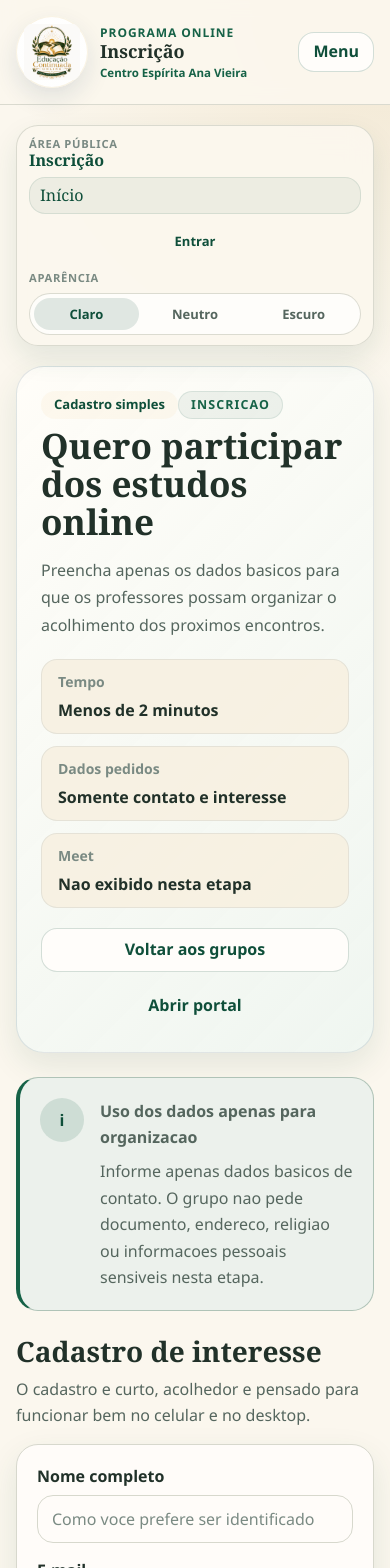
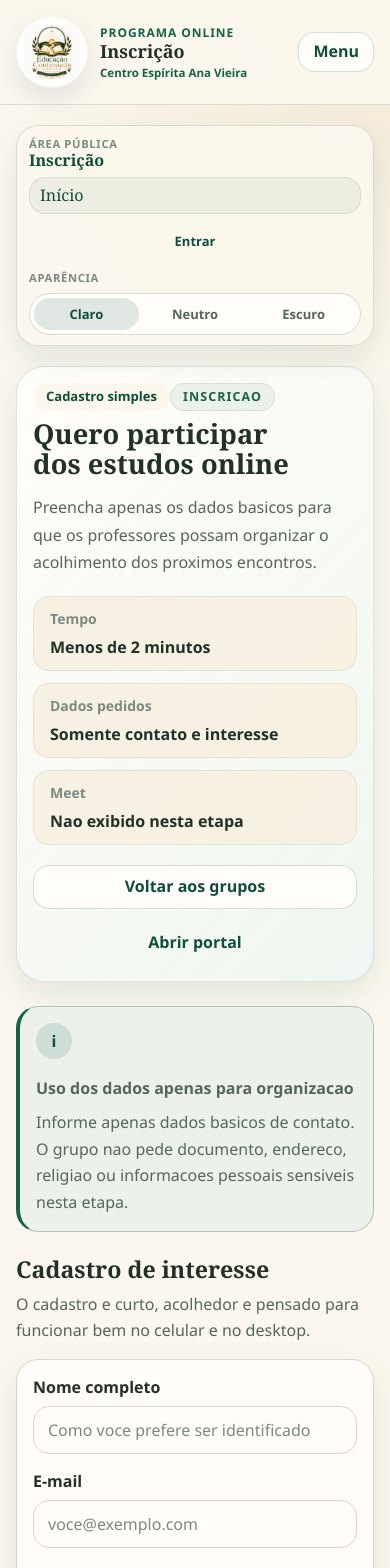
Before and after one commit to brodyandre/portal-estudos-espiritas-ai, a React (Vite) app in the folder apps/web/: page /inscricao in a window 390 px wide. Shown: the top 1568 px of the page. Built offline with nearby package versions, Linux system fonts and the light colour scheme; no server answers.

Commit message:
fix(web): harden responsive layouts across portal

```diff
--- a/apps/web/src/styles/global.css
+++ b/apps/web/src/styles/global.css
@@ -77,6 +77,7 @@ img {
 .app-main__inner {
   display: grid;
   gap: var(--space-5);
+  min-width: 0;
   max-width: var(--layout-max-width);
   margin: 0 auto;
   padding-bottom: calc(var(--space-8) + env(safe-area-inset-bottom, 0px));
@@ -445,6 +446,8 @@ img {
   font-family: var(--font-title);
   font-size: 1.1rem;
   line-height: 1.15;
+  overflow-wrap: anywhere;
+  text-wrap: balance;
 }
 
 .page-context-bar__status {
@@ -529,6 +532,8 @@ img {
   align-items: center;
   flex-wrap: wrap;
   gap: 6px;
+  min-width: 0;
+  max-width: 100%;
   padding: 6px;
   border: 1px solid var(--theme-switch-border);
   border-radius: 999px;
@@ -579,6 +584,8 @@ img {
   align-items: center;
   flex-wrap: wrap;
   gap: 6px;
+  min-width: 0;
+  max-width: 100%;
   padding: 6px;
   border: 1px solid var(--theme-switch-border);
   border-radius: 999px;
@@ -991,12 +998,15 @@ img {
   display: inline-flex;
   align-items: center;
   justify-content: center;
+  max-width: 100%;
   min-height: var(--button-height);
   padding: 0 18px;
   border-radius: var(--radius-md);
   border: 1px solid transparent;
   font-weight: 700;
   line-height: 1.2;
+  text-align: center;
+  white-space: normal;
   cursor: pointer;
   transition: transform 160ms ease, background-color 160ms ease, border-color 160ms ease, color 160ms ease;
 }
@@ -1081,6 +1091,7 @@ img {
   display: inline-flex;
   align-items: center;
   justify-content: center;
+  max-width: 100%;
   min-height: 28px;
   padding: 0 12px;
   border: 1px solid transparent;
@@ -1088,6 +1099,8 @@ img {
   font-size: 0.8125rem;
   font-weight: 700;
   line-height: 1.2;
+  text-align: center;
+  overflow-wrap: anywhere;
 }
 
 .badge--neutral {
@@ -1245,8 +1258,10 @@ img {
 .section-title h2 {
   margin: 0;
   font-family: var(--font-title);
-  font-size: 1.75rem;
+  font-size: clamp(1.45rem, 3vw, 1.75rem);
   line-height: 1.15;
+  overflow-wrap: anywhere;
+  text-wrap: balance;
 }
 
 .section-title p {
@@ -1267,9 +1282,14 @@ img {
   box-shadow: var(--shadow-card);
 }
 
+.profile-header__body {
+  min-width: 0;
+}
+
 .profile-header__side {
   display: grid;
   gap: var(--space-4);
+  min-width: 0;
 }
 
 .profile-header__visual {
@@ -1326,8 +1346,10 @@ img {
 .profile-header h1 {
   margin: var(--space-2) 0 0;
   font-family: var(--font-title);
-  font-size: clamp(2rem, 5vw, 3rem);
+  font-size: clamp(1.85rem, 4vw, 3rem);
   line-height: 1.05;
+  overflow-wrap: anywhere;
+  text-wrap: balance;
 }
 
 .profile-header__description {
@@ -1402,8 +1424,10 @@ img {
 .student-hero h1 {
   margin: 0;
   font-family: var(--font-title);
-  font-size: clamp(2rem, 5vw, 3rem);
+  font-size: clamp(1.85rem, 4vw, 3rem);
   line-height: 1.05;
+  overflow-wrap: anywhere;
+  text-wrap: balance;
 }
 
 .student-hero__subtitle {
@@ -1425,6 +1449,7 @@ img {
 .student-hero__actions {
   display: flex;
   align-items: center;
+  flex-wrap: wrap;
   gap: var(--space-3);
 }
 
@@ -1499,8 +1524,10 @@ img {
 .teacher-hero h1 {
   margin: 0;
   font-family: var(--font-title);
-  font-size: clamp(2rem, 5vw, 3rem);
+  font-size: clamp(1.85rem, 4vw, 3rem);
   line-height: 1.05;
+  overflow-wrap: anywhere;
+  text-wrap: balance;
 }
 
 .teacher-hero__subtitle {
@@ -1522,6 +1549,7 @@ img {
 .teacher-hero__actions {
   display: flex;
   align-items: center;
+  flex-wrap: wrap;
   gap: var(--space-3);
 }
 
@@ -1610,6 +1638,13 @@ img {
   align-items: start;
 }
 
+.group-grid > *,
+.steps-grid > *,
+.three-column-grid > *,
+.two-column-grid > * {
+  min-width: 0;
+}
+
 .student-group-card {
   display: grid;
   gap: var(--space-4);
@@ -2205,6 +2240,8 @@ img {
 
 .field__control {
   width: 100%;
+  max-width: 100%;
+  min-width: 0;
   min-height: var(--input-height);
   padding: 0 14px;
   border: 1px solid var(--border-default);
@@ -2229,6 +2266,13 @@ img {
   min-height: 140px;
   padding: 14px;
   resize: vertical;
+}
+
+.field__control--checkbox {
+  display: inline-flex;
+  align-items: center;
+  gap: var(--space-2);
+  line-height: 1.4;
 }
 
 .field__control--error {
@@ -2537,6 +2581,7 @@ img {
 
 .session-card__header {
   display: flex;
+  flex-wrap: wrap;
   align-items: flex-start;
   justify-content: space-between;
   gap: 1rem;
@@ -2564,6 +2609,7 @@ img {
   font-size: 0.85rem;
   font-weight: 700;
   text-transform: capitalize;
+  white-space: normal;
 }
 
 .session-card__status--active {
@@ -3233,3 +3279,164 @@ img {
     max-width: 100%;
   }
 }
+
+@media (max-width: 767px) {
+  .profile-header,
+  .student-hero,
+  .teacher-hero,
+  .card--padded,
+  .alert-box {
+    padding: var(--space-4);
+  }
+
+  .profile-header h1,
+  .student-hero h1,
+  .teacher-hero h1 {
+    font-size: clamp(1.55rem, 7vw, 2.05rem);
+    line-height: 1.08;
+  }
+
+  .alert-box {
+    grid-template-columns: minmax(0, 1fr);
+  }
+
+  .alert-box__icon {
+    width: 36px;
+    height: 36px;
+  }
+
+  .page-context-bar__group--demo,
+  .page-context-bar__group--appearance,
+  .page-context-bar__group--account {
+    justify-items: stretch;
+  }
+
+  .admin-user-filter-actions {
+    justify-content: stretch;
+  }
+
+  .admin-user-filter-actions > .button {
+    width: 100%;
+  }
+}
+
+@media (max-width: 899px) {
+  .page-context-bar__controls,
+  .group-grid,
+  .steps-grid,
+  .three-column-grid,
+  .two-column-grid,
+  .form-grid,
+  .teacher-form-grid,
+  .student-detail-list,
+  .materials-file-list,
+  .student-resources-layout,
+  .student-page__resources-grid,
+  .admin-knowledge-grid,
+  .admin-knowledge-toolbar,
+  .admin-user-card__meta,
+  .profile-header__meta,
+  .session-card__meta,
+  .teacher-action-grid {
+    grid-template-columns: minmax(0, 1fr);
+  }
+
+  .page-context-bar__group {
+    width: 100%;
+  }
+
+  .profile-header,
+  .student-hero,
+  .teacher-hero {
+    grid-template-columns: minmax(0, 1fr);
+  }
+
+  .section-title {
+    align-items: stretch;
+  }
+
+  .section-title__action {
+    width: 100%;
+  }
+}
+
+@media (min-width: 900px) and (max-width: 1199px) {
+  .page-context-bar__controls {
+    grid-template-columns: repeat(2, minmax(0, 1fr));
+    align-items: start;
+  }
+
+  .page-context-bar__group--account {
+    order: -1;
+    grid-column: 1 / -1;
+    justify-content: start;
+  }
+
+  .page-context-bar__group--demo,
+  .page-context-bar__group--appearance {
+    justify-self: stretch;
+  }
+
+  .page-context-bar__group--appearance {
+    justify-items: end;
+  }
+
+  .profile-header,
+  .student-hero,
+  .teacher-hero,
+  .student-dashboard,
+  .teacher-dashboard,
+  .student-resources-layout {
+    grid-template-columns: minmax(0, 1fr);
+  }
+
+  .profile-header,
+  .student-hero,
+  .teacher-hero {
+    padding: var(--space-6);
+  }
+
+  .profile-header__meta,
+  .admin-user-card__meta,
+  .session-card__meta {
+    grid-template-columns: repeat(2, minmax(0, 1fr));
+  }
+
+  .steps-grid {
+    grid-template-columns: repeat(3, minmax(0, 1fr));
+  }
+
+  .three-column-grid {
+    grid-template-columns: repeat(2, minmax(0, 1fr));
+  }
+
+  .admin-filters-card .teacher-form-grid,
+  .admin-settings-card .teacher-form-grid,
+  .admin-user-filters,
+  .admin-knowledge-toolbar,
+  .admin-knowledge-toolbar--documents {
+    grid-template-columns: minmax(0, 1fr);
+  }
+
+  .admin-user-filter-actions {
+    justify-content: flex-start;
+  }
+}
+
+@media (min-width: 1200px) {
+  .profile-header,
+  .student-hero,
+  .teacher-hero {
+    padding: var(--space-8);
+  }
+
+  .profile-header__meta,
+  .admin-user-card__meta,
+  .session-card__meta {
+    grid-template-columns: repeat(3, minmax(0, 1fr));
+  }
+
+  .page-context-bar__controls {
+    flex-wrap: wrap;
+  }
+}
```
